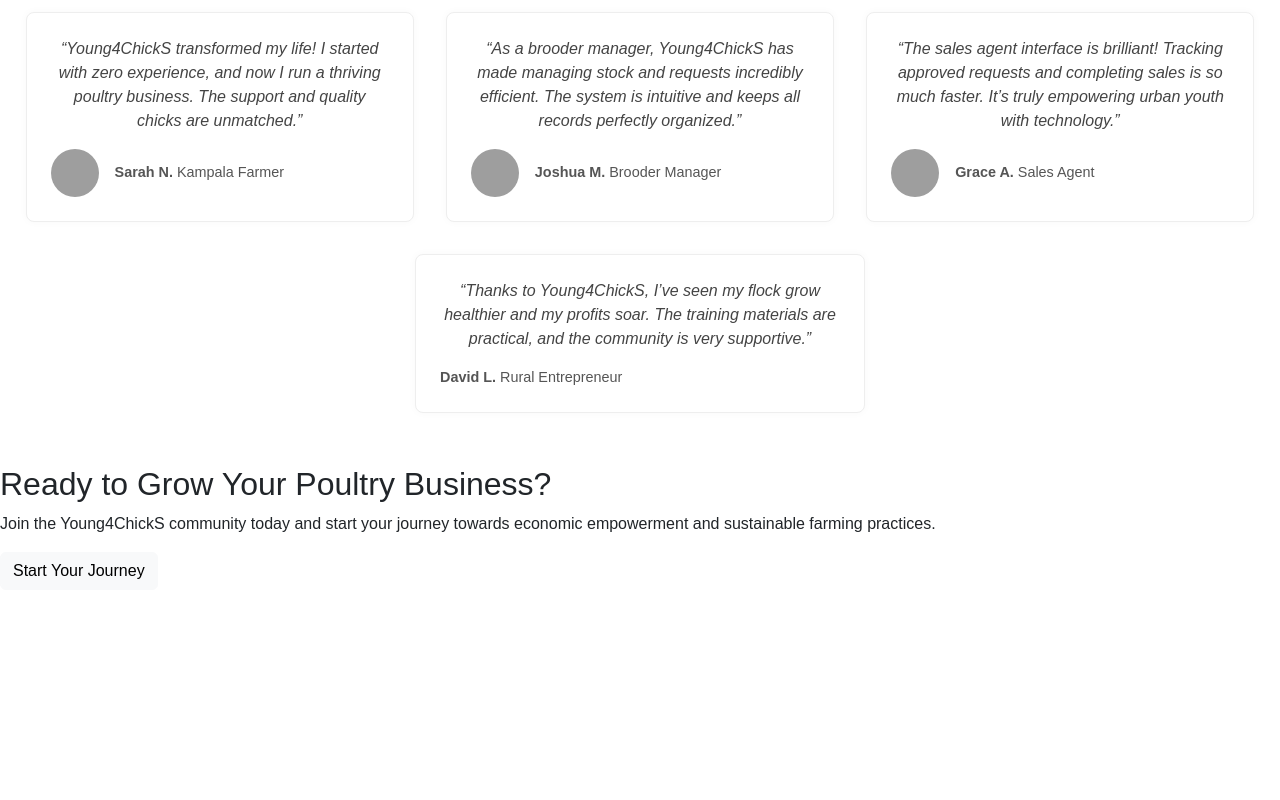
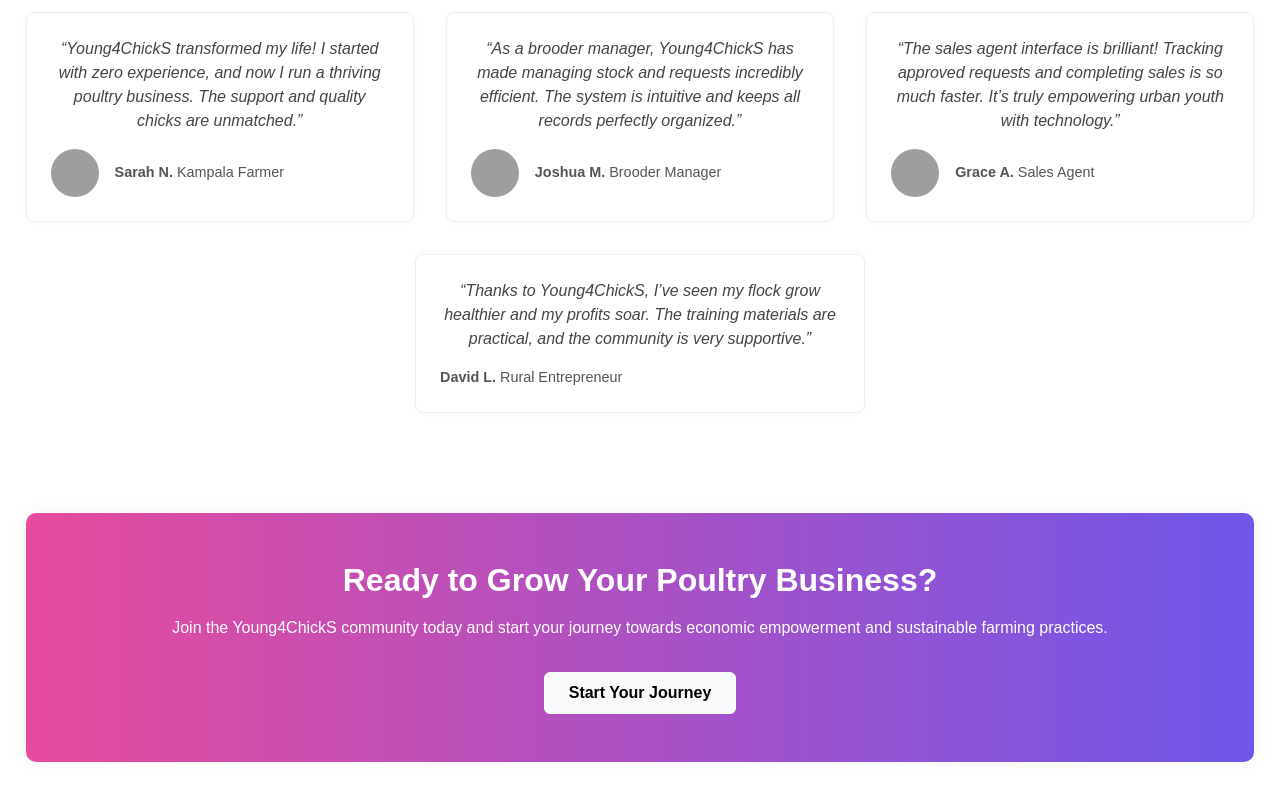
Before and after one commit to marymagdaleneachero/Young4chickS, a plain HTML site: page index.html in a window 1280 px wide. Shown: the part 1665-2465 px from the top of the page. Before the commit the page ends 2255 px from the top, so only its background shows below. Drawn offline with nearby package versions, Linux system fonts and the light colour scheme; grey boxes are pictures that could not be loaded.

Commit message:
Added styling to CTA section

```diff
--- a/css/style.css
+++ b/css/style.css
@@ -191,3 +191,33 @@
   font-size: 0.9rem;
   color: #555;
 }
+
+/* CTA section */
+.cta-section {
+  padding: 3rem 2vw;
+  display: flex;
+  justify-content: center;
+}
+.cta-box {
+  background: linear-gradient(90deg, #e64b9d, #6f56e9);
+  color: white;
+  padding: 3rem 2rem;
+  border-radius: 10px;
+  width: 100%;
+  margin: 0 auto;
+  text-align: center;
+  box-shadow: 0 0 20px rgba(0, 0, 0, 0.05);
+}
+.cta-box h2 {
+  font-weight: 700;
+  margin-bottom: 1rem;
+}
+
+.cta-box p {
+  font-size: 1rem;
+  margin-bottom: 2rem;
+}
+.cta-box .btn {
+  font-weight: 600;
+  padding: 0.5rem 1.5rem;
+}
```
